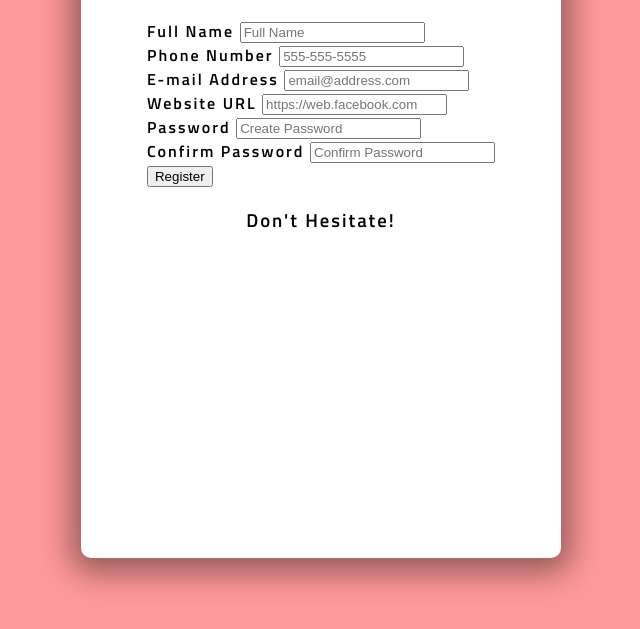
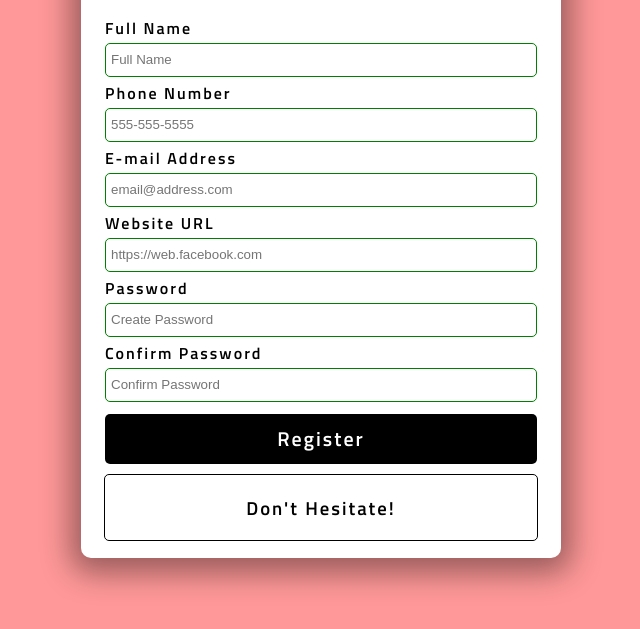
Before and after one commit to rifkyzena/form-validator, a plain HTML site: page index.html in a window 1280 px wide. Shown: the part 157-786 px from the top of the page, without its empty margins (319-959 px from the left). Drawn offline with Linux system fonts and the light colour scheme.

Commit message:
general styling

```diff
--- a/style.css
+++ b/style.css
@@ -25,3 +25,70 @@ body {
   border-radius: 10px;
   box-shadow: 0 5px 30px 10px rgba(0, 0 , 0, 0.4);
 }
+
+/* Form */
+
+form {
+  width: 90%;
+}
+
+.form-group {
+  height: 65px;
+}
+
+label {
+  position: relative;
+  bottom: 3px;
+}
+
+input {
+  width: 100%;
+  height: 34px;
+  padding: 5px;
+  border: 1px solid black;
+  border-radius: 5px;
+  outline: none;
+  box-sizing: border-box;
+  transition: all 0.3s;
+}
+
+input:valid {
+  border: 1px solid green;
+}
+
+input:invalid {
+  border: 1px solid red;
+}
+
+button {
+  cursor: pointer;
+  color: white;
+  background: black;
+  border: none;
+  border-radius: 5px;
+  height: 50px;
+  width: 100%;
+  font-family: 'Titillium Web', sans-serif;
+  font-size: 20px;
+  letter-spacing: 2px;
+  margin-top: 5px;
+}
+
+button:hover {
+  filter: brightness(200%);
+  background: rgb(22, 22, 22);
+}
+
+button:focus {
+  outline: none;
+}
+
+.message-container {
+  border: 1px solid black;
+  border-radius: 5px;
+  width: 90%;
+  margin-top: 10px;
+  display: flex;
+  justify-content: center;
+  color: black;
+}
```
